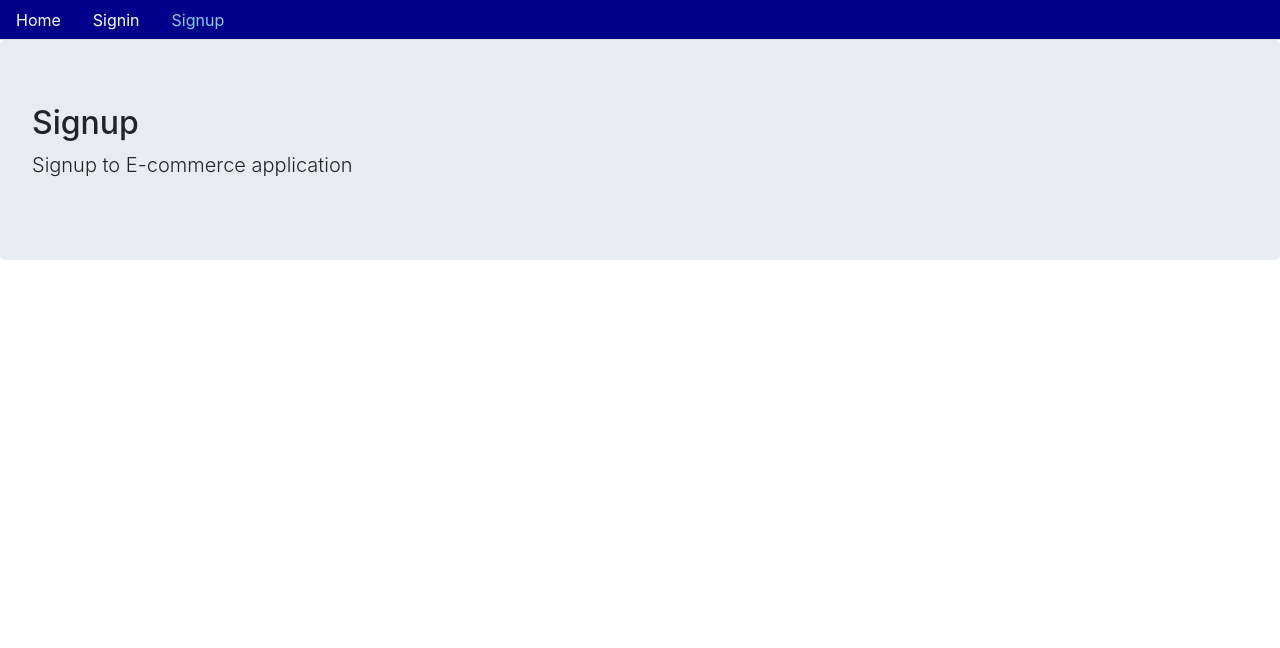
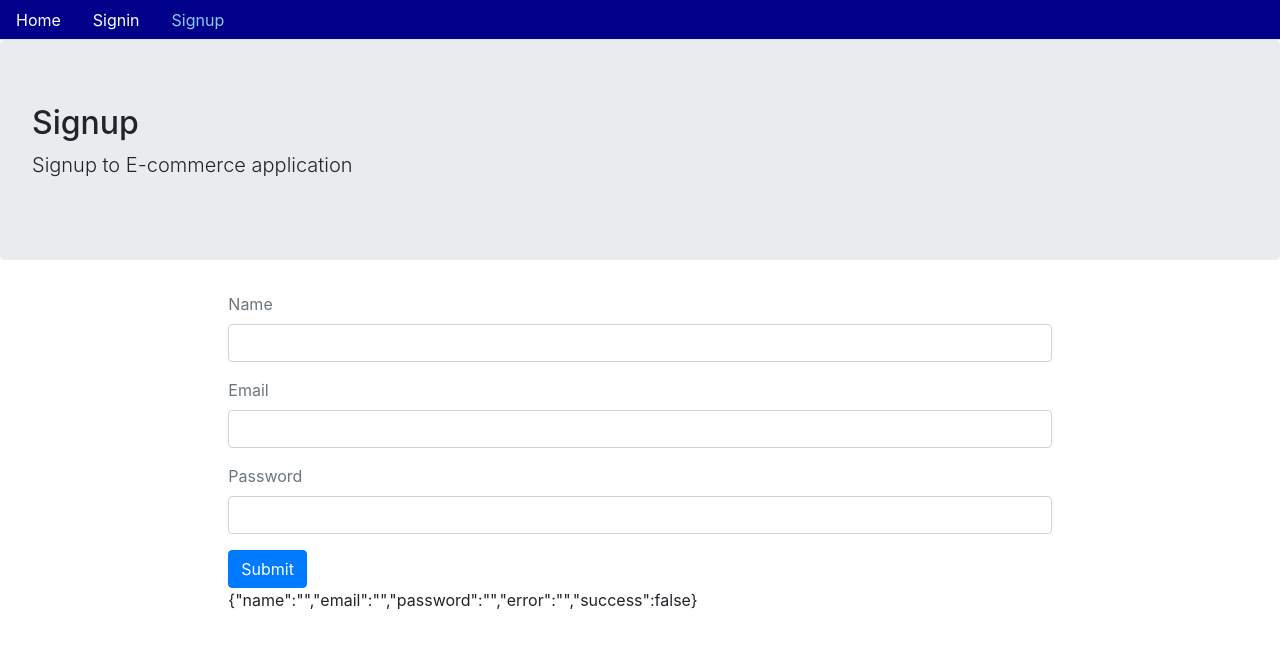
Before and after one commit to AmanKhan9/React-Ecommerce, a React (Create React App) app in the folder client/: page /signup in a window 1280 px wide. Shown: the top 648 px of the page. Built offline with nearby package versions, Linux system fonts and the light colour scheme.

Commit message:
Signup form binding

```diff
--- a/client/src/user/Signup.js
+++ b/client/src/user/Signup.js
@@ -1,11 +1,58 @@
-import React from "react";
+import React, { useState } from "react";
 import Layout from "../core/Layout";
 
-const Signup = () => (
-  <Layout
-    title='Signup'
-    description='Signup to E-commerce application'
-  ></Layout>
-);
+const Signup = () => {
+  const [values, setValues] = useState({
+    name: "",
+    email: "",
+    password: "",
+    error: "",
+    success: false,
+  });
+
+  const handleChange = (name) => (event) => {
+    setValues({ ...values, error: false, [name]: event.target.value });
+  };
+
+  const signUpForm = () => (
+    <form>
+      <div className='form-group'>
+        <label className='text-muted'>Name</label>
+        <input
+          onChange={handleChange("name")}
+          type='text'
+          className='form-control'
+        />
+      </div>
+      <div className='form-group'>
+        <label className='text-muted'>Email</label>
+        <input
+          onChange={handleChange("email")}
+          type='email'
+          className='form-control'
+        />
+      </div>
+      <div className='form-group'>
+        <label className='text-muted'>Password</label>
+        <input
+          onChange={handleChange("password")}
+          type='password'
+          className='form-control'
+        />
+      </div>
+      <button className='btn btn-primary'>Submit</button>
+    </form>
+  );
+  return (
+    <Layout
+      className='container col-md-8 offset-md-2'
+      title='Signup'
+      description='Signup to E-commerce application'
+    >
+      {signUpForm()}
+      {JSON.stringify(values)}
+    </Layout>
+  );
+};
 
 export default Signup;
```
